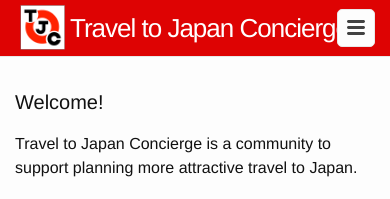
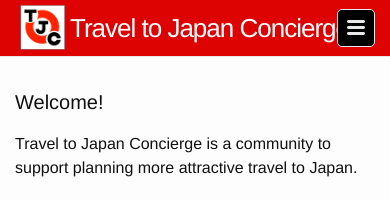
Before and after one commit to tjconcierge/tjconcierge.github.io, a Jekyll site: the page built from index.html, in a window 390 px wide. Shown: the top 199 px of the page. Built offline with Jekyll 4.4.1, drawn with Linux system fonts in a browser that asks for light colours.

Commit message:
Update mobile nav button background color

```diff
--- a/_sass/_layout.scss
+++ b/_sass/_layout.scss
@@ -55,10 +55,10 @@
         position: absolute;
         top: 9px;
         right: $spacing-unit / 2;
-        background-color: $background-color;
         border: 1px solid $grey-color-light;
         border-radius: 5px;
         text-align: right;
+        background-color: black;
 
         .menu-icon {
             display: block;
@@ -74,7 +74,7 @@
                 height: 15px;
 
                 path {
-                    fill: $grey-color-dark;
+                    fill: $grey-color-light;
                 }
             }
         }
```
